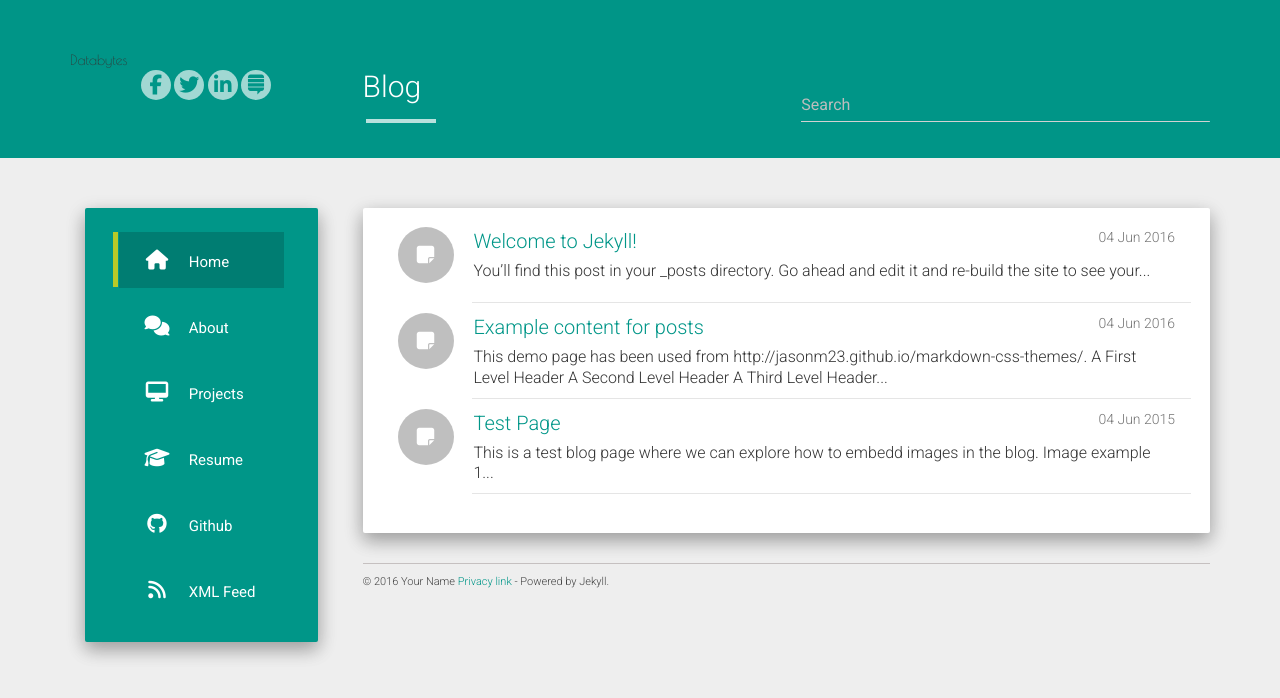
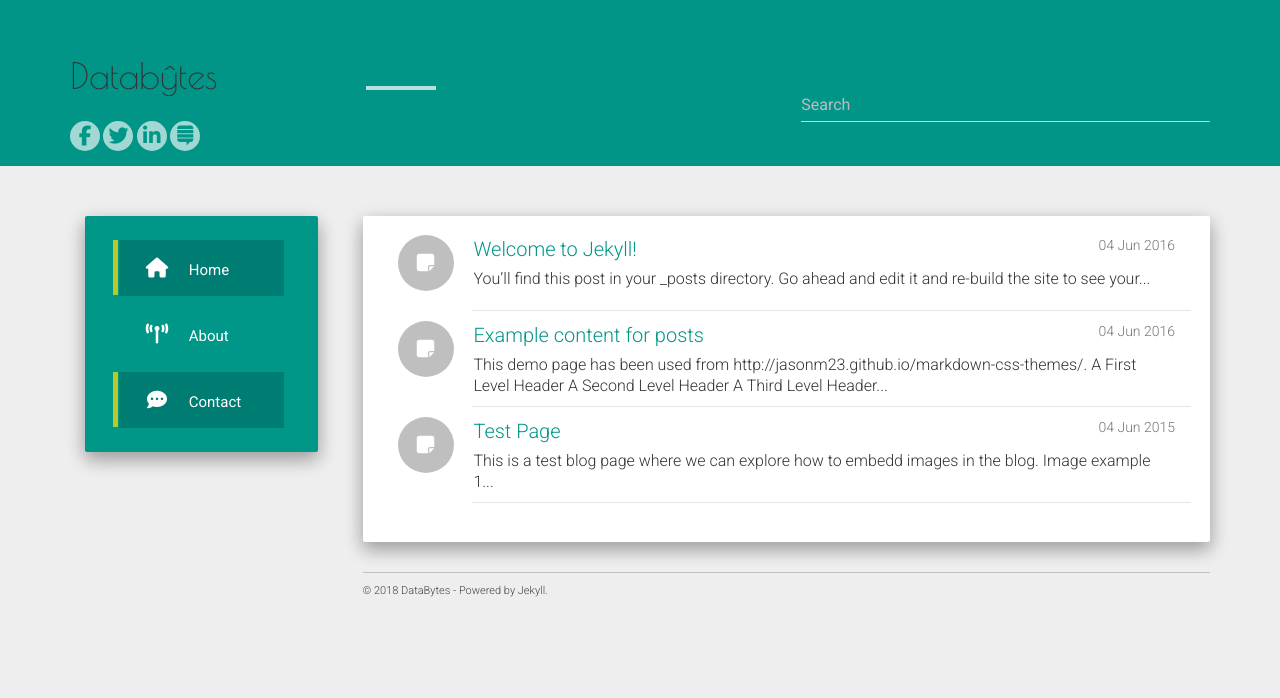
Before and after one commit to DataBytesPodcast/databytespodcast.github.io, a Jekyll site: the page built from index.html, in a window 1280 px wide. Shown: the top 698 px of the page. Built offline with Jekyll 4.4.1, drawn with Linux system fonts in a browser that asks for light colours; nearby versions of some CDN libraries; the list of posts is cut into pages by our own code.

Commit message:
Updated icons/menu/footer/header

```diff
--- a/_includes/footer.html
+++ b/_includes/footer.html
@@ -1,5 +1,5 @@
 <footer>
-  © 2016 Your Name <a href="#">Privacy link</a> - Powered by Jekyll.
+  © 2018 DataBytes - Powered by Jekyll.
 </footer>
 <div align="center">
   <script async src="https://pagead2.googlesyndication.com/pagead/js/adsbygoogle.js"></script>
--- a/_includes/header.html
+++ b/_includes/header.html
@@ -3,8 +3,8 @@
         <div class="row">
           <div class="col-md-3 col-sm-4 col-xs-12">
             <div class="row-picture">
-              <div style="font-family: 'Poiret One', cursive;">
-              Databytes
+              <div style="font-family: 'Poiret One', cursive; font-size: 36px;">
+              Databŷtes
               </div>
             </div>
             <div class="row-details">
--- a/index.html
+++ b/index.html
@@ -1,6 +1,6 @@
 ---
 layout: default
-title: Blog
+title:
 ---
 <div class="well">
     <div class="list-group">
```
Also changed, not shown: _data/urls.json (+4 -19 lines), assets/test-page-image-1.jpg (deleted).
